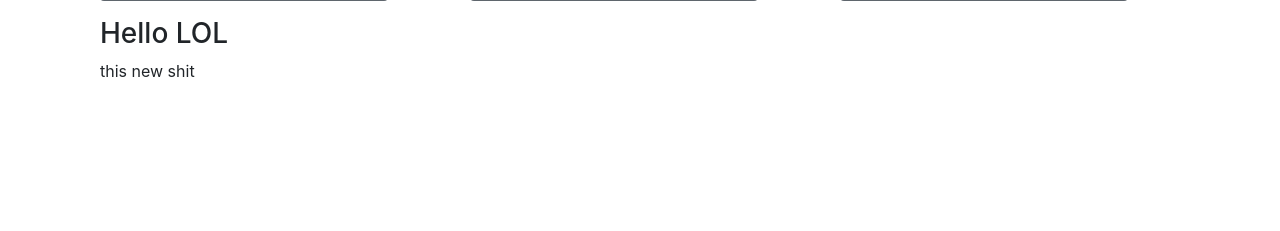
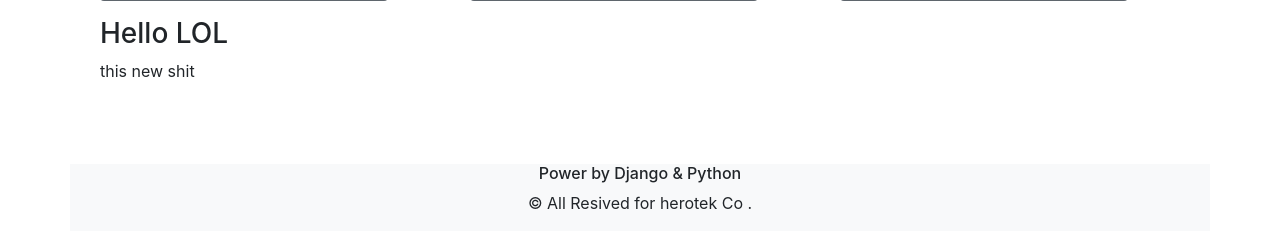
Before and after one commit to nim4karimi/django-1-11, a Django app: page / in a window 1280 px wide. Shown: the part 569-800 px from the top of the page. Run offline with Django 3.2, Linux system fonts and the light colour scheme; some libraries are stand-ins or nearby versions.

Commit message:
'somedesignchangeinbootsrtap'

```diff
--- a/templates/base.html
+++ b/templates/base.html
@@ -13,7 +13,7 @@
 {% block content %}
 {% endblock content %}
 </div>
-
+{% include 'snippets/footer.html' %}
 {% include 'snippets/js.html' %}
 
 </body>
--- /dev/null
+++ b/templates/snippets/footer.html
@@ -0,0 +1,4 @@
+<div class="container fixed-bottom bg-light">
+<h6 class="text-center">Power by Django & Python</h6>
+    <p class="text-center">© All Resived for herotek Co . </p>
+</div>
```
